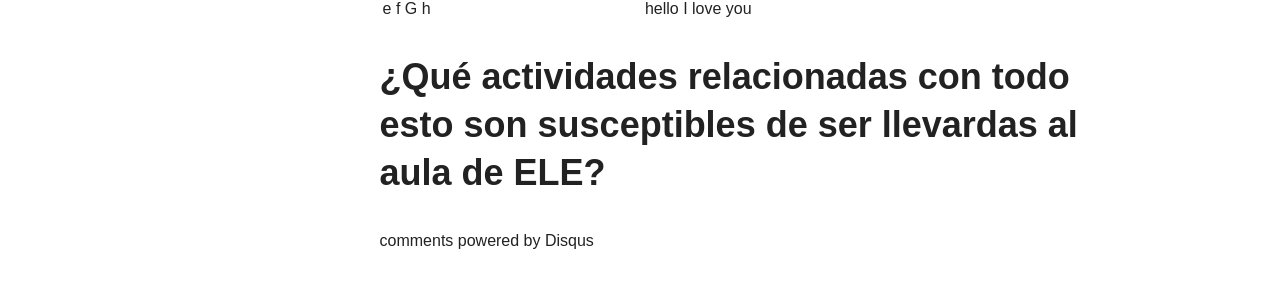
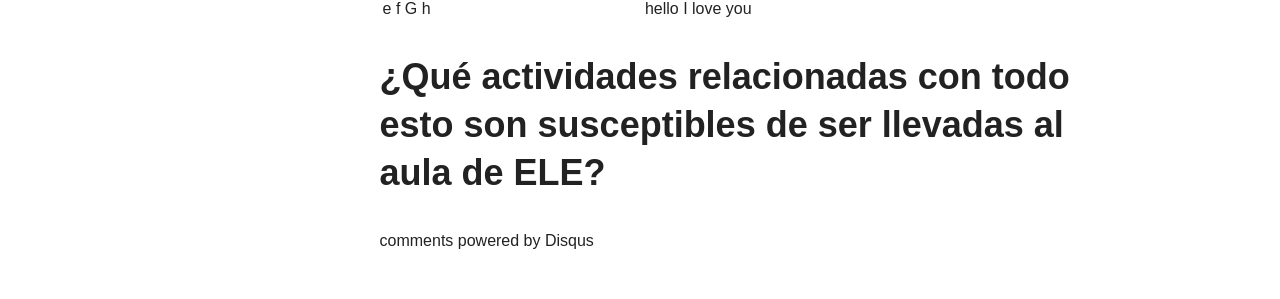
Before and after one commit to immalopez/immalopez.github.io, a Jekyll site: the page built from _posts/blog/2017-10-20-carteles-y-portadas.md, in a window 1280 px wide. Shown: the part 810-1109 px from the top of the page. Built offline with Jekyll 4.4.1, drawn with Linux system fonts in a browser that asks for light colours; nearby versions of some CDN libraries; comment, search, counter and statistics services are not loaded.

Commit message:
Update 2017-10-20-carteles-y-portadas.md

```diff
--- a/_posts/blog/2017-10-20-carteles-y-portadas.md
+++ b/_posts/blog/2017-10-20-carteles-y-portadas.md
@@ -31,4 +31,4 @@ image:
   </tbody>
 </table>
 
-# ¿Qué actividades relacionadas con todo esto son susceptibles de ser llevardas al aula de ELE?
+# ¿Qué actividades relacionadas con todo esto son susceptibles de ser llevadas al aula de ELE?
```
